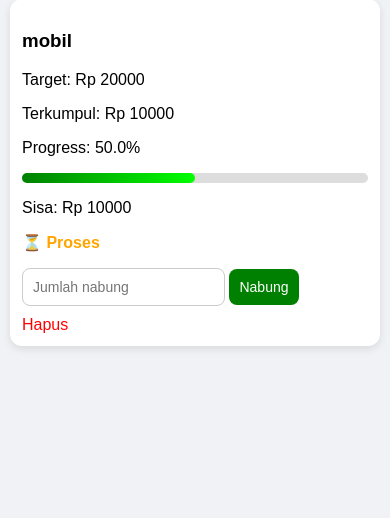
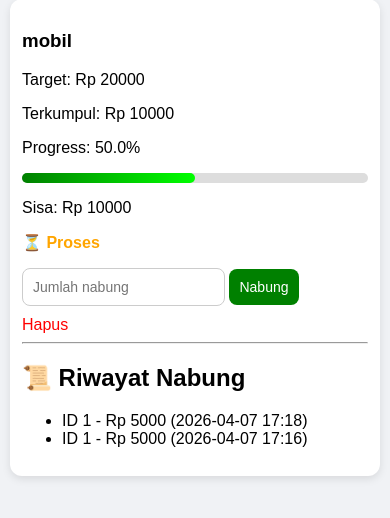
Before and after one commit to abdur135/tabungan-app, a Flask app: page / in a window 390 px wide. Shown: the part 220-738 px from the top of the page. Run offline with Flask 3, Linux system fonts and the light colour scheme; data comes from the database, SQL or seed files in the repository.

Commit message:
update UI mobile

```diff
--- a/app.py
+++ b/app.py
@@ -69,7 +69,6 @@ def nabung(id):
 
     return redirect("/")
 
-
 @app.route("/hapus/<int:id>")
 def hapus(id):
     conn = get_db()
@@ -80,5 +79,6 @@ def hapus(id):
     return redirect("/")
 
 
+
 if __name__ == "__main__":
     app.run(debug=True, port=5001)
--- a/templates/index.html
+++ b/templates/index.html
@@ -50,6 +50,17 @@
 
         <a href="/hapus/{{ item[0] }}" class="hapus">Hapus</a>
 
+        <hr>
+        <h2>📜 Riwayat Nabung</h2>
+
+        <ul>
+        {% for r in riwayat %}
+            <li>
+            ID {{ r[1] }} - Rp {{ r[2] }} ({{ r[3] }})
+            </li>
+        {% endfor %}
+        </ul>
+
     </div>
     {% endfor %}
 </div>
```
